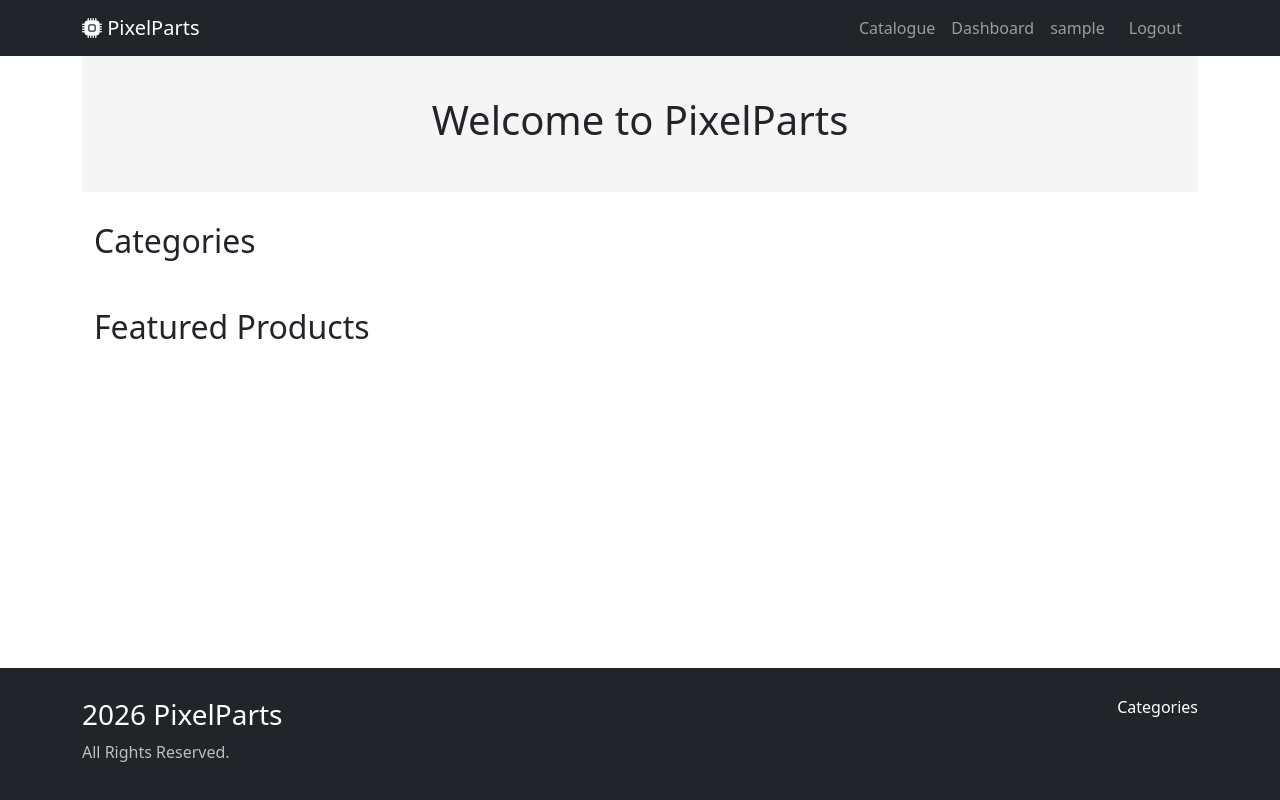
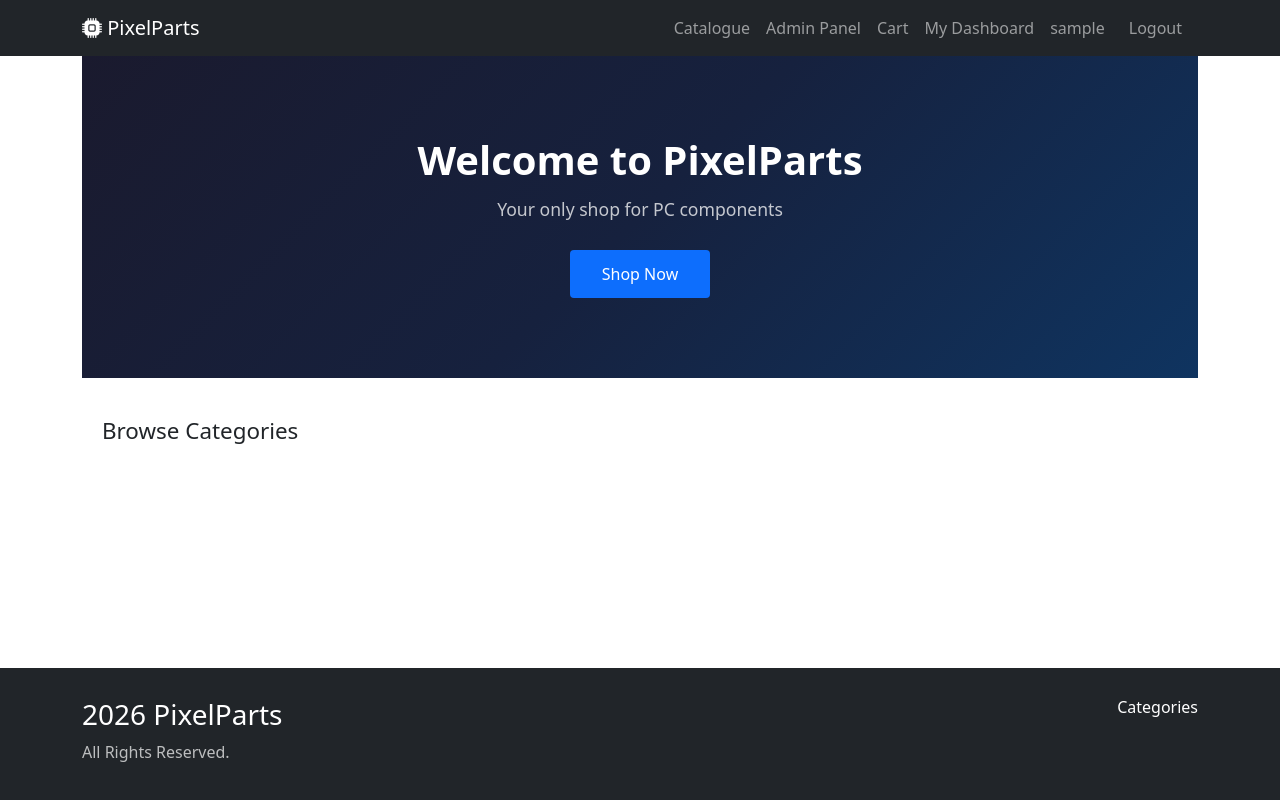
Before and after one commit to alexkotr1/PixelPartsFinalProject, a Django app: page / in a window 1280 px wide. Run offline with Django 5.2, Linux system fonts and the light colour scheme; the visitor is signed in with stand-in values (Sample User, id 1); data that the repository does not hold is empty.

Commit message:
added user dashboard with purchase history, improved product detail, added catalogue pages with pagination and improved home page design

```diff
--- a/pixelparts/cart/views.py
+++ b/pixelparts/cart/views.py
@@ -17,7 +17,7 @@ def add_to_cart(request, pk):
     else:
         cart[key] = quantity
     request.session['cart'] = cart
-    return redirect('store:cart')
+    return redirect('cart:cart')
 
 def view_cart(request):
     if not request.user.is_authenticated:
@@ -44,7 +44,7 @@ def remove_from_cart(request, pk):
     if key in cart:
         del cart[key]
         request.session['cart'] = cart
-    return redirect('store:cart')
+    return redirect('cart:cart')
 
 def checkout(request):
     if not request.user.is_authenticated:
@@ -52,7 +52,7 @@ def checkout(request):
 
     cart = request.session['cart']
     if not cart:
-        return redirect('store:cart')
+        return redirect('cart:cart')
     total = 0
     items_to_save = []
     for product_id in cart:
--- a/pixelparts/static/css/store/home.css
+++ b/pixelparts/static/css/store/home.css
@@ -1,15 +1,55 @@
 .hero {
+    background: linear-gradient(135deg, #1a1a2e 0%, #16213e 50%, #0f3460 100%);
+    color: #fff;
+    text-align: center;
+    padding: 80px 20px;
+    margin-bottom: 0;
+}
+
+.hero-content h1 {
+    font-size: 2.5rem;
+    font-weight: 700;
+    margin-bottom: 12px;
+}
+
+.hero-content p {
+    font-size: 1.1rem;
+    color: rgba(255,255,255,0.75);
+    margin-bottom: 28px;
+}
+
+.hero-btn {
+    display: inline-block;
+    padding: 12px 32px;
+    background-color: #0d6efd;
+    color: #fff;
+    border-radius: 4px;
+    text-decoration: none;
+    font-size: 1rem;
+    transition: background-color 0.15s;
+}
+
+.hero-btn:hover {
+    background-color: #0b5ed7;
+    color: #fff;
+}
+
+.home-section {
     padding: 40px 20px;
-    text-align: center;
-    background-color: #f5f5f5;
-    margin-bottom: 30px;
+    max-width: 1200px;
+    margin: 0 auto;
+}
+
+.home-section h2 {
+    margin-bottom: 8px;
+    font-size: 1.4rem;
 }
 
 .home-grid {
     display: grid;
     grid-template-columns: repeat(auto-fill, minmax(200px, 1fr));
     gap: 20px;
-    padding: 20px;
+    padding: 16px 0;
 }
 
 .home-card {
@@ -20,13 +60,14 @@
     text-decoration: none;
     color: inherit;
     background-color: #fff;
-    transition: transform 0.15s;
+    transition: transform 0.15s, box-shadow 0.15s;
     min-width: 0;
 }
 
 .home-card:hover {
-    transform: translateY(-2px);
-    border-color: #888;
+    transform: translateY(-3px);
+    box-shadow: 0 4px 12px rgba(0,0,0,0.1);
+    border-color: #aaa;
 }
 
 .home-card .home-card-subtitle {
@@ -45,15 +86,15 @@
     height: 140px;
     object-fit: contain;
     margin-bottom: 10px;
+}
 
-}
 .category {
     display: flex;
     flex-direction: column;
     align-items: center;
     justify-content: center;
     text-align: center;
-    min-height: 140px;
+    min-height: 120px;
 }
 
 .category i {
--- a/pixelparts/store/urls.py
+++ b/pixelparts/store/urls.py
@@ -14,4 +14,5 @@ urlpatterns = [
     path('register/', views.register, name='register'),
     path('catalogue', views.catalogue, name='catalogue'),
     path('profile/', views.profile, name='profile'),
+    path('user_dashboard', views.user_dashboard, name='user_dashboard'),
 ] + static(settings.MEDIA_URL, document_root=settings.MEDIA_ROOT)
--- a/pixelparts/store/views.py
+++ b/pixelparts/store/views.py
@@ -4,6 +4,8 @@ from django.shortcuts import render, get_object_or_404, redirect
 
 from .forms import RegisterForm, ProfileEditForm
 from .models import Product, Category, UserProfile
+from cart.models import Purchase
+from django.core.paginator import Paginator
 
 
 # Create your views here.
@@ -92,8 +94,16 @@ def catalogue(request):
     top_categories = Category.objects.filter(parent=None)
     brands = Product.objects.values_list('brand', flat=True).distinct()
 
+    paginator = Paginator(products, 12)
+    page = request.GET.get('page')
+    products_page = paginator.get_page(page)
+
+    query_params = request.GET.copy()
+    query_params.pop('page', None)
+    query_string = query_params.urlencode()
+
     return render(request, 'store/catalogue.html', {
-        'products': products,
+        'products': products_page,
         'top_categories': top_categories,
         'subcategories': subcategories,
         'selected_category': selected_category,
@@ -104,6 +114,7 @@ def catalogue(request):
         'price_end': price_end,
         'brand': brand,
         'brands': brands,
+        'query_string': query_string,
 
     })
 
@@ -126,3 +137,11 @@ def profile(request):
         form = ProfileEditForm(instance=user_profile, initial={'email': user.email, 'first_name': user.first_name, 'last_name': user.last_name})
 
     return render(request, 'store/profile.html', {'form': form, 'user_profile': user_profile})
+
+@login_required
+def user_dashboard(request):
+    purchase_list = Purchase.objects.filter(user=request.user).order_by('-created_at')
+    paginator = Paginator(purchase_list, 5)
+    page = request.GET.get('page')
+    purchases = paginator.get_page(page)
+    return render(request, 'store/user_dashboard.html', {'purchases': purchases})
--- a/pixelparts/templates/cart/cart.html
+++ b/pixelparts/templates/cart/cart.html
@@ -22,7 +22,7 @@
                     {% for item in items %}
                         <tr>
                             <td>
-                                <a href="{% url 'cart:product_detail' item.product.pk %}">{{ item.product.name }}</a>
+                                <a href="{% url 'store:product_detail' item.product.pk %}">{{ item.product.name }}</a>
                             </td>
                             <td>{{ item.product.price }}</td>
                             <td>{{ item.quantity }}</td>
--- a/pixelparts/templates/partials/navbar.html
+++ b/pixelparts/templates/partials/navbar.html
@@ -15,9 +15,11 @@
             {% if user.is_authenticated %}
                    {% if user.is_superuser or user.userprofile.role == 'admin' or user.userprofile.role == 'moderator'  %}
                         <li class="nav-item">
-                            <a class="nav-link" href="{% url 'dashboard:home' %}">Dashboard</a>
+                            <a class="nav-link" href="{% url 'dashboard:home' %}">Admin Panel</a>
                         </li>
                     {% endif %}
+                <a class="nav-link" href="{% url 'cart:cart' %}">Cart</a>
+                <a class="nav-link" href="{% url 'store:user_dashboard' %}">My Dashboard</a>
                 <a class="nav-link" href="{% url 'store:profile' %}">{{ user.username }}</a>
                 <li class="nav-item">
                     <form method="post" action="{% url 'store:logout' %}">
--- a/pixelparts/templates/store/home.html
+++ b/pixelparts/templates/store/home.html
@@ -7,15 +7,20 @@
 
 {% block content %}
     <section class="hero">
+        <div class="hero-content">
             <h1>Welcome to PixelParts</h1>
+            <p>Your only shop for PC components</p>
+            <a href="{% url 'store:catalogue' %}" class="hero-btn">Shop Now</a>
+        </div>
     </section>
-    <section class="container categories">
-        <h2>Categories</h2>
+
+    <section class="home-section">
+        <h2>Browse Categories</h2>
         <div class="home-grid">
             {% for category in categories %}
                 <a class="home-card category" href="{% url 'store:catalogue' %}?category={{ category.id }}">
                     {% if category.bootstrap_icon_code %}
-                    <i class="{{ category.bootstrap_icon_code}}"></i>
+                        <i class="{{ category.bootstrap_icon_code }}"></i>
                     {% else %}
                         <i class="bi bi-box-seam"></i>
                     {% endif %}
@@ -24,14 +29,17 @@
             {% endfor %}
         </div>
     </section>
-    <section class="container featured">
+
+    {% if featured %}
+    <section class="home-section">
         <h2>Featured Products</h2>
-        {% if featured  %}
         <div class="home-grid">
             {% for product in featured %}
                 <a class="home-card" href="{% url 'store:product_detail' product.pk %}">
                     {% if product.image %}
                         <img class="product-image" src="{{ product.image.url }}" alt="{{ product.name }}">
+                    {% else %}
+                        <img class="product-image" src="https://placehold.co/200x140?text=No+Image" alt="{{ product.name }}">
                     {% endif %}
                     <h3>{{ product.name }}</h3>
                     <p class="home-card-subtitle">{{ product.brand }}</p>
@@ -39,6 +47,6 @@
                 </a>
             {% endfor %}
         </div>
+    </section>
     {% endif %}
-    </section>
 {% endblock %}
```
Also changed, not shown: pixelparts/static/css/store/catalogue.css (+7 -0 lines), pixelparts/static/css/store/product_detail.css (+47 -16 lines), pixelparts/static/css/store/user_dashboard.css (added, +47 -0 lines), pixelparts/templates/store/catalogue.html (+12 -0 lines), pixelparts/templates/store/product_detail.html (+18 -8 lines), pixelparts/templates/store/user_dashboard.html (added, +46 -0 lines). Lines whose indentation alone changed are shown as unchanged.
